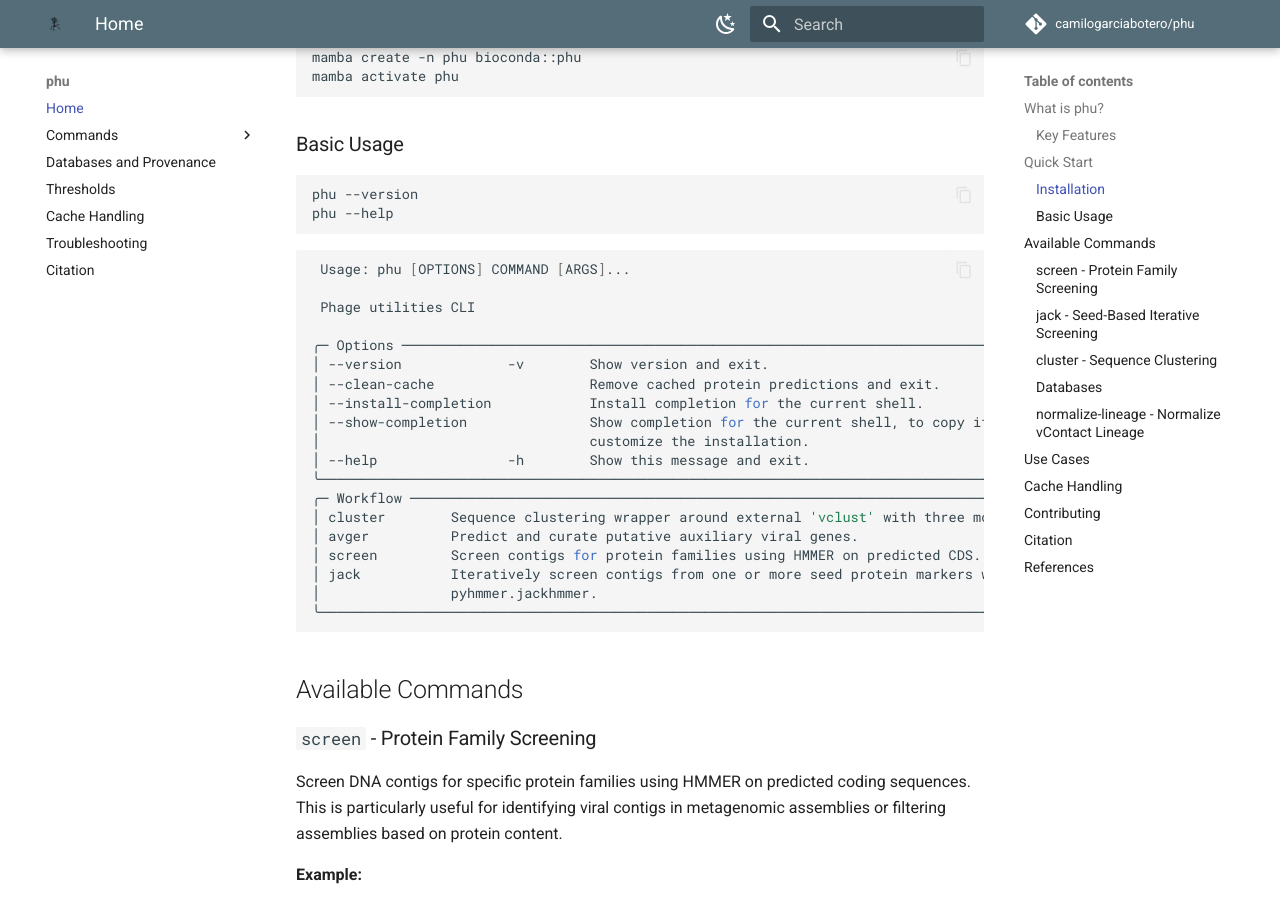
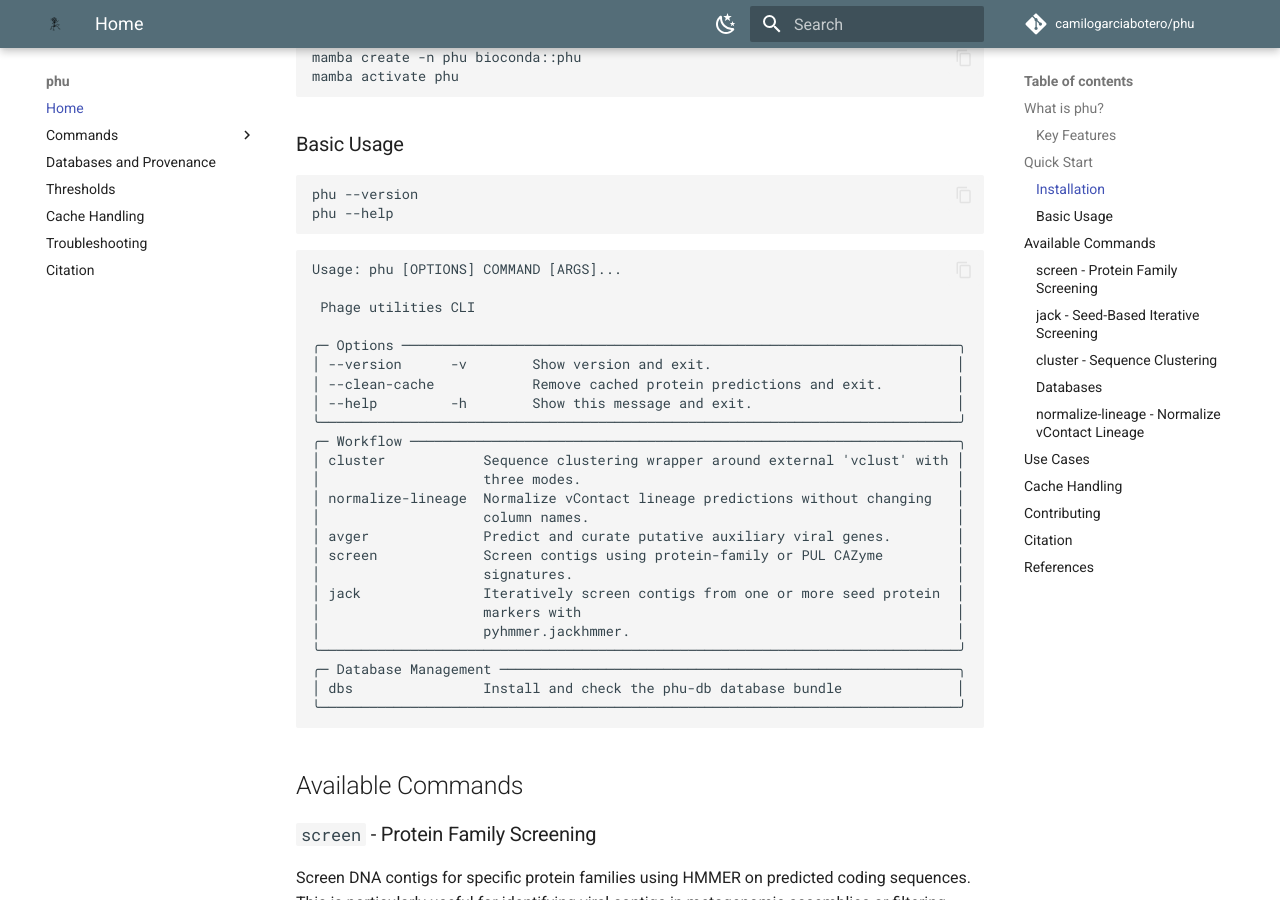
Before and after one commit to camilogarciabotero/phu, an MkDocs documentation site: the page built from docs/index.md, in a window 1280 px wide and 900 px high, scrolled down 1006 px. Built offline with MkDocs 1.6.1 and Material for MkDocs 9.7.7, drawn with Linux system fonts in a browser that asks for light colours; comment, search, counter and statistics services are not loaded; some of the changed text lies outside the part shown.

Commit message:
Refresh README and docs for the phu-db bundle
README: dbs in the help listing and command list, a fuller Databases section
(phu dbs prepare, settings, provenance), and the broken changelog sentence.
Docs: current help listing on the index page, index files in the cache guide,
query.json provenance in the screen page, certificate/resume/verify/read-only
notes in troubleshooting, and jack no longer shows a run.json it never writes.

Co-Authored-By: Claude Fable 5.2 <noreply@anthropic.com>

````diff
--- a/docs/index.md
+++ b/docs/index.md
@@ -39,27 +39,31 @@ phu --version
 phu --help
 ```
 
-```bash
- Usage: phu [OPTIONS] COMMAND [ARGS]...
+```text
+Usage: phu [OPTIONS] COMMAND [ARGS]...
 
  Phage utilities CLI
 
-╭─ Options ────────────────────────────────────────────────────────────────────────────────────╮
-│ --version             -v        Show version and exit.                                       │
-│ --clean-cache                   Remove cached protein predictions and exit.                  │
-│ --install-completion            Install completion for the current shell.                    │
-│ --show-completion               Show completion for the current shell, to copy it or         │
-│                                 customize the installation.                                  │
-│ --help                -h        Show this message and exit.                                  │
-╰──────────────────────────────────────────────────────────────────────────────────────────────╯
-╭─ Workflow ───────────────────────────────────────────────────────────────────────────────────╮
-│ cluster        Sequence clustering wrapper around external 'vclust' with three modes.        │
-│ avger          Predict and curate putative auxiliary viral genes.                            │
-│ screen         Screen contigs for protein families using HMMER on predicted CDS.             │
-│ jack           Iteratively screen contigs from one or more seed protein markers with         │
-│                pyhmmer.jackhmmer.                                                            │
-╰──────────────────────────────────────────────────────────────────────────────────────────────╯
-
+╭─ Options ────────────────────────────────────────────────────────────────────╮
+│ --version      -v        Show version and exit.                              │
+│ --clean-cache            Remove cached protein predictions and exit.         │
+│ --help         -h        Show this message and exit.                         │
+╰──────────────────────────────────────────────────────────────────────────────╯
+╭─ Workflow ───────────────────────────────────────────────────────────────────╮
+│ cluster            Sequence clustering wrapper around external 'vclust' with │
+│                    three modes.                                              │
+│ normalize-lineage  Normalize vContact lineage predictions without changing   │
+│                    column names.                                             │
+│ avger              Predict and curate putative auxiliary viral genes.        │
+│ screen             Screen contigs using protein-family or PUL CAZyme         │
+│                    signatures.                                               │
+│ jack               Iteratively screen contigs from one or more seed protein  │
+│                    markers with                                              │
+│                    pyhmmer.jackhmmer.                                        │
+╰──────────────────────────────────────────────────────────────────────────────╯
+╭─ Database Management ────────────────────────────────────────────────────────╮
+│ dbs                Install and check the phu-db database bundle              │
+╰──────────────────────────────────────────────────────────────────────────────╯
 ```
 
 
@@ -109,9 +113,17 @@ phu cluster --mode votu --input-contigs viral-genomes.fasta
 
 ### Databases
 
-`screen` and `avger` install their reference databases automatically on first
-use, as one pinned and checksummed bundle. Run `phu dbs prepare` to install
-it ahead of time.
+`screen` and `avger` use Pfam, KOfam, dbCAN and the CheckAMG AVG tables. PHU
+ships them as one pinned and checksummed bundle, `phu-db`, which installs
+automatically on first use and shows its download progress.
+
+**Example:**
+```bash
+phu dbs prepare                              # install ahead of time
+phu dbs prepare --bundle phu-db.tar.gz       # from a pre-downloaded tarball
+```
+
+Set `PHU_DB_FOLDER` to a shared folder so every job reuses one install.
 
 [Learn more about databases and provenance →](databases.md)
 
````
Also changed, not shown: README.md (+21 -4 lines), docs/cache.md (+9 -0 lines), docs/commands/jack.md (+1 -3 lines), docs/commands/screen.md (+4 -3 lines), docs/troubleshooting.md (+13 -1 lines).
